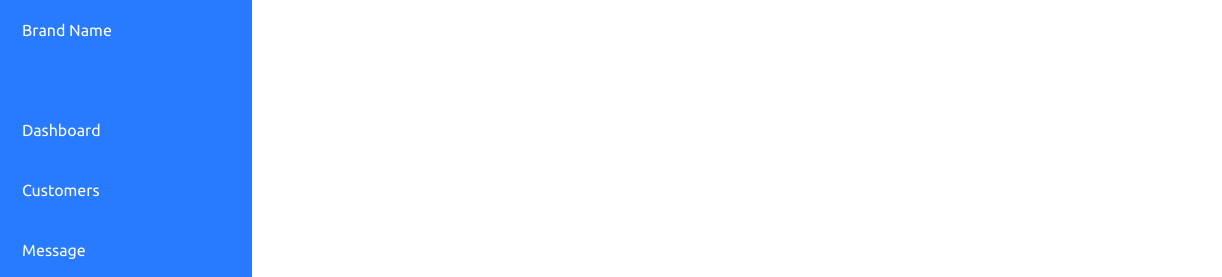
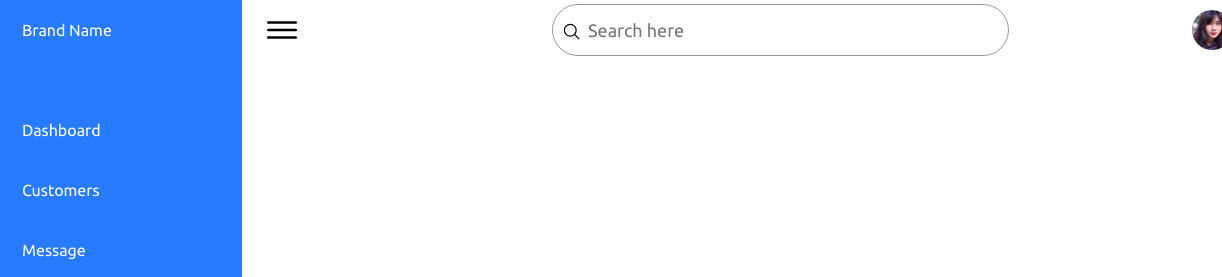
Before and after one commit to lordever/responsive-admin-dahboard-april-2023, a plain HTML site: page index.html in a window 1280 px wide. Shown: the top 277 px of the page, 58-1280 px from the left. Drawn offline with nearby package versions, Linux system fonts and the light colour scheme.

Commit message:
Dasboard implementation

```diff
--- a/index.html
+++ b/index.html
@@ -63,10 +63,57 @@
                 </li>
             </ul>
         </div>
+
+        <!-- main -->
+        <div class="main">
+            <div class="topbar">
+                <div class="toggle">
+                    <ion-icon name="menu-outline"></ion-icon>
+                </div>
+                <!-- search -->
+                <div class="search">
+                    <label>
+                        <input type="text" placeholder="Search here" />
+                        <ion-icon name="search-outline"></ion-icon>
+                    </label>
+                </div>
+                <!-- user -->
+                <div class="user">
+                    <img src="./assets/user.jpg" alt="user" />
+                </div>
+            </div>
+        </div>
+
     </div>
 
     <script type="module" src="https://unpkg.com/ionicons@7.1.0/dist/ionicons/ionicons.esm.js"></script>
     <script nomodule src="https://unpkg.com/ionicons@7.1.0/dist/ionicons/ionicons.js"></script>
+
+    <script>
+        //MenuToggle
+        let toggle = document.querySelector(".toggle");
+        let navigation = document.querySelector(".navigation");
+        let main = document.querySelector(".main");
+
+        toggle.onclick = function () {
+            navigation.classList.toggle("active");
+            main.classList.toggle("active");
+        };
+
+        // add hovered class in selected list item
+        let list = document.querySelectorAll(".navigation li");
+        function activeLink() {
+            list.forEach((item) => {
+                item.classList.remove('hovered');
+                this.classList.add('hovered');
+            });
+        }
+
+        list.forEach((item) => {
+            item.addEventListener('mouseover', activeLink);
+        });
+
+    </script>
 </body>
 
 </html>
--- a/styles.css
+++ b/styles.css
@@ -35,6 +35,10 @@ body {
     overflow: hidden;
 }
 
+.navigation.active {
+    width: 65px;
+}
+
 .navigation ul {
     position: absolute;
     top: 0;
@@ -50,7 +54,8 @@ body {
     border-bottom-left-radius: 30px;
 }
 
-.navigation ul li:hover {
+.navigation ul li:hover,
+.navigation ul li.hovered {
     background: var(--white);
 }
 
@@ -68,7 +73,8 @@ body {
     color: var(--white);
 }
 
-.navigation ul li:hover a {
+.navigation ul li:hover a,
+.navigation ul li.hovered a {
     color: var(--blue);
 }
 
@@ -96,7 +102,8 @@ body {
 
 /* curve outside */
 
-.navigation ul li:hover a::before {
+.navigation ul li:hover a::before,
+.navigation ul li.hovered a::before {
     content: '';
     position: absolute;
     right: 0;
@@ -109,7 +116,8 @@ body {
     pointer-events: none;
 }
 
-.navigation ul li:hover a::after {
+.navigation ul li:hover a::after,
+.navigation ul li.hovered a::after {
     content: '';
     position: absolute;
     right: 0;
@@ -121,3 +129,87 @@ body {
     box-shadow: 35px -35px 0 10px var(--white);
     pointer-events: none;
 }
+
+/* main */
+
+.main {
+    position: absolute;
+    width: calc(100% - 300px);
+    left: 300px;
+    min-height: 100vh;
+    background: var(--white);
+    transition: 0.5s;
+}
+
+.main.active {
+    width: calc(100% - 65px);
+    left: 65px;
+}
+
+.topbar {
+    width: 100%;
+    height: 60px;
+    display: flex;
+    justify-content: space-between;
+    align-items: center;
+    padding: 0 10px;
+}
+
+.toggle {
+    position: relative;
+    top: 0;
+    width: 60px;
+    height: 60px;
+    display: flex;
+    justify-content: center;
+    align-items: center;
+    font-size: 2.5em;
+    cursor: pointer;
+}
+
+.search {
+    position: relative;
+    width: 400px;
+    margin: 0 10px;
+}
+
+.search label {
+    position: relative;
+    width: 100%;
+}
+
+.search label input {
+    width: 100%;
+    height: 40px;
+    border-radius: 40px;
+    padding: 5px 20px;
+    padding-left: 35px;
+    font-size: 18px;
+    outline: none;
+    border: 1px solid var(--black2);
+}
+
+.search label ion-icon {
+    position: absolute;
+    top: 0;
+    left: 10px;
+    font-size: 1.2em;
+}
+
+.user {
+    position: relative;
+    width: 40px;
+    height: 40px;
+    border-radius: 50%;
+    overflow: hidden;
+    cursor: pointer;
+}
+
+.user img {
+    position: absolute;
+    top: 0;
+    left: 0;
+    width: 100%;
+    height: 100%;
+    object-fit: cover;
+}
```
Also changed, not shown: assets/img1.jpg (added), assets/img2.jpg (added), assets/img3.jpg (added), assets/img4.jpg (added), assets/img5.jpg (added), assets/img6.jpg (added), assets/img7.jpg (added), assets/img8.jpg (added), assets/img9.jpg (added), assets/user.jpg (added).
